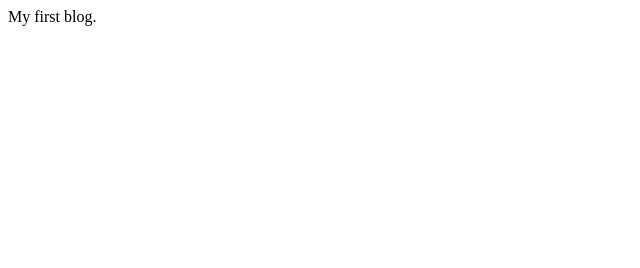
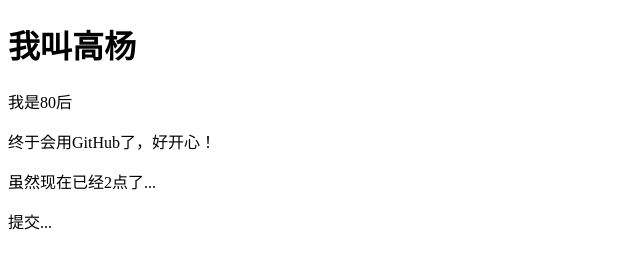
Before and after one commit to gaoyanglol/blog-demo, a plain HTML site: page index.html in a window 1280 px wide. Shown: the whole page, without its empty margins (0-640 px from the left). Drawn offline with Linux system fonts and the light colour scheme.

Commit message:
第二次提交

```diff
--- a/index.html
+++ b/index.html
@@ -7,6 +7,10 @@
   <title>Document</title>
 </head>
 <body>
-  My first blog.
+  <h1>我叫高杨</h1>
+  <p>我是80后</p>
+  <p>终于会用GitHub了，好开心！</p>
+  <p>虽然现在已经2点了...</p>
+  <p>提交...</p>
 </body>
 </html>
```
